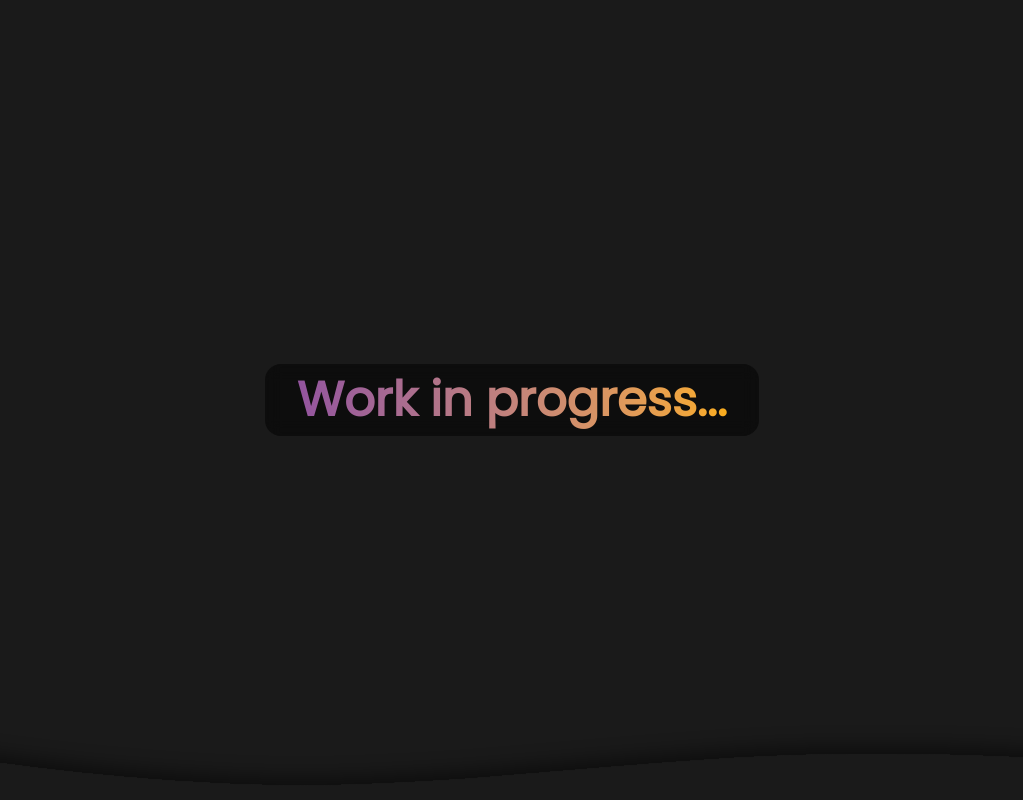
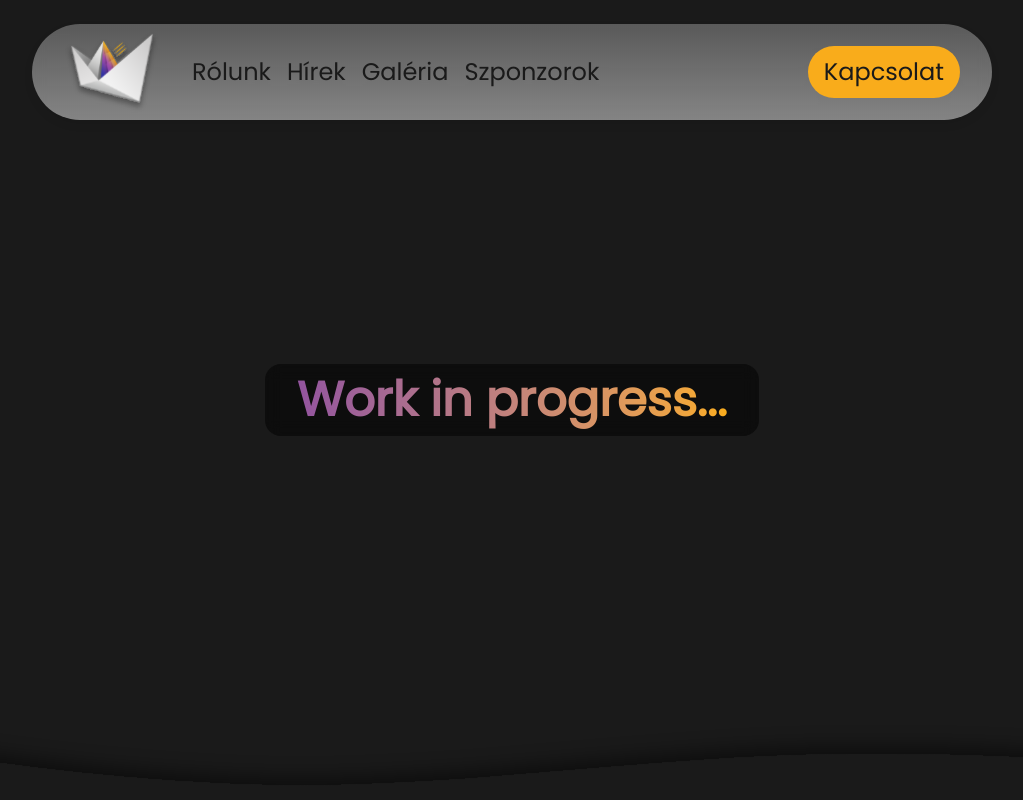
Before and after one commit to D0dzs/sbt-frontend-preview, a Next.js app: page / in a window 1280 px wide. Shown: the top 800 px of the page, without its empty margins (128-1151 px from the left). Built offline with nearby package versions, Linux system fonts and the light colour scheme.

Commit message:
chore: imporved dark/light coloring
- text/background etc... now switch to their corresponsive color

```diff
--- a/app/components/Navbar.jsx
+++ b/app/components/Navbar.jsx
@@ -1,13 +1,14 @@
 import Image from 'next/image';
 import Link from 'next/link';
 import React from 'react';
+import { cn } from '~/lib/utils';
 
-const Navbar = () => {
+const Navbar = ({ className, ...props }) => {
   return (
-    <div>
-      <div className=" bg-linear-to-t from-bme-white/50 to-bme-white/30 w-[75vw] h-24 rounded-full px-8 backdrop-blur-sm drop-shadow-lg">
-        <div className="text-bme-white text-3xl grid grid-flow-col items-center justify-between ">
-          <div className="flex items-center gap-15">
+    <nav className={`${cn('z-99', className)}`} {...props}>
+      <div className="bg-linear-to-t from-bme-white/50 to-bme-white/30 w-[75vw] h-24 rounded-full px-8 backdrop-blur-sm drop-shadow-lg">
+        <div className="text-bme-white dark:text-bme-black text-2xl grid grid-flow-col items-center justify-between  h-full">
+          <div className="flex items-center gap-8">
             <Link href={''}>
               <Image src={'/navbar/logo.svg'} width={96} height={96} alt="Logo" />
             </Link>
@@ -18,12 +19,12 @@ const Navbar = () => {
               <Link href={''}>Szponzorok</Link>
             </div>
           </div>
-          <Link href={''} className="bg-bme-orange text-bme-black text-center rounded-full px-4 py-2">
+          <Link href={''} className="dark:bg-bme-orange bg-bme-blue text-bme-white dark:text-bme-black text-center rounded-full px-4 py-2">
             Kapcsolat
           </Link>
         </div>
       </div>
-    </div>
+    </nav>
   );
 };
 
--- a/app/layout.jsx
+++ b/app/layout.jsx
@@ -2,6 +2,7 @@ import './globals.css';
 import { Comfortaa, Poppins } from 'next/font/google';
 import { ReactLenis } from 'lenis/dist/lenis-react';
 import { ThemeProvider } from './components/Providers/Theme-provider';
+import Navbar from './components/Navbar';
 
 const poppins = Poppins({ subsets: ['latin'], weight: '400', variable: '--font-poppins' });
 const comfortaa = Comfortaa({ subsets: ['latin'], weight: '400', variable: '--font-comfortaa' });
@@ -14,8 +15,9 @@ export default function RootLayout({ children }) {
   return (
     <ReactLenis root>
       <html lang="hu" className={`${poppins.variable} ${comfortaa.variable}`} suppressHydrationWarning>
-        <body className="bg-bme-lprimary dark:bg-bme-dprimary">
+        <body className="bg-bme-lprimary dark:bg-bme-dprimary relative">
           <ThemeProvider attribute="class" defaultTheme="dark" enableSystem disableTransitionOnChange>
+            <Navbar className={"hidden lg:flex absolute mx-auto min-w-full justify-center mt-6"} />
             <main className="!text-bme-black dark:!text-bme-white">{children}</main>
           </ThemeProvider>
         </body>
--- a/app/page.jsx
+++ b/app/page.jsx
@@ -6,7 +6,6 @@ import { ModeToggle } from './components/Theme-Button';
 export default function Home() {
   return (
     <div className="mx-auto grid items-center justify-center overflow-x-hidden relative">
-      {/* Navbar */}
       <HeroScreen />
       <SectionLayout className={'h-[200vh] p-8'}>
         <ModeToggle />
```
